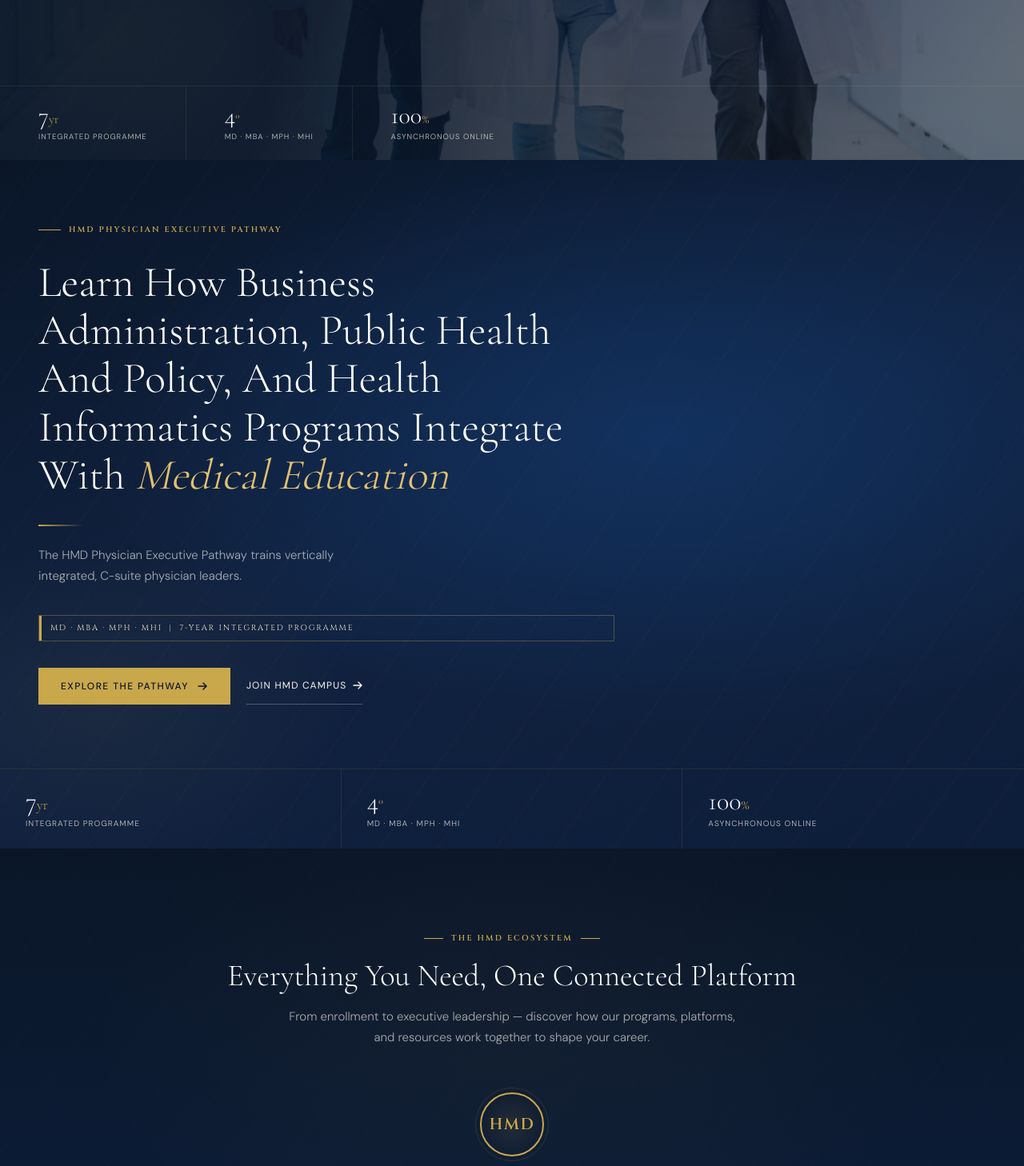
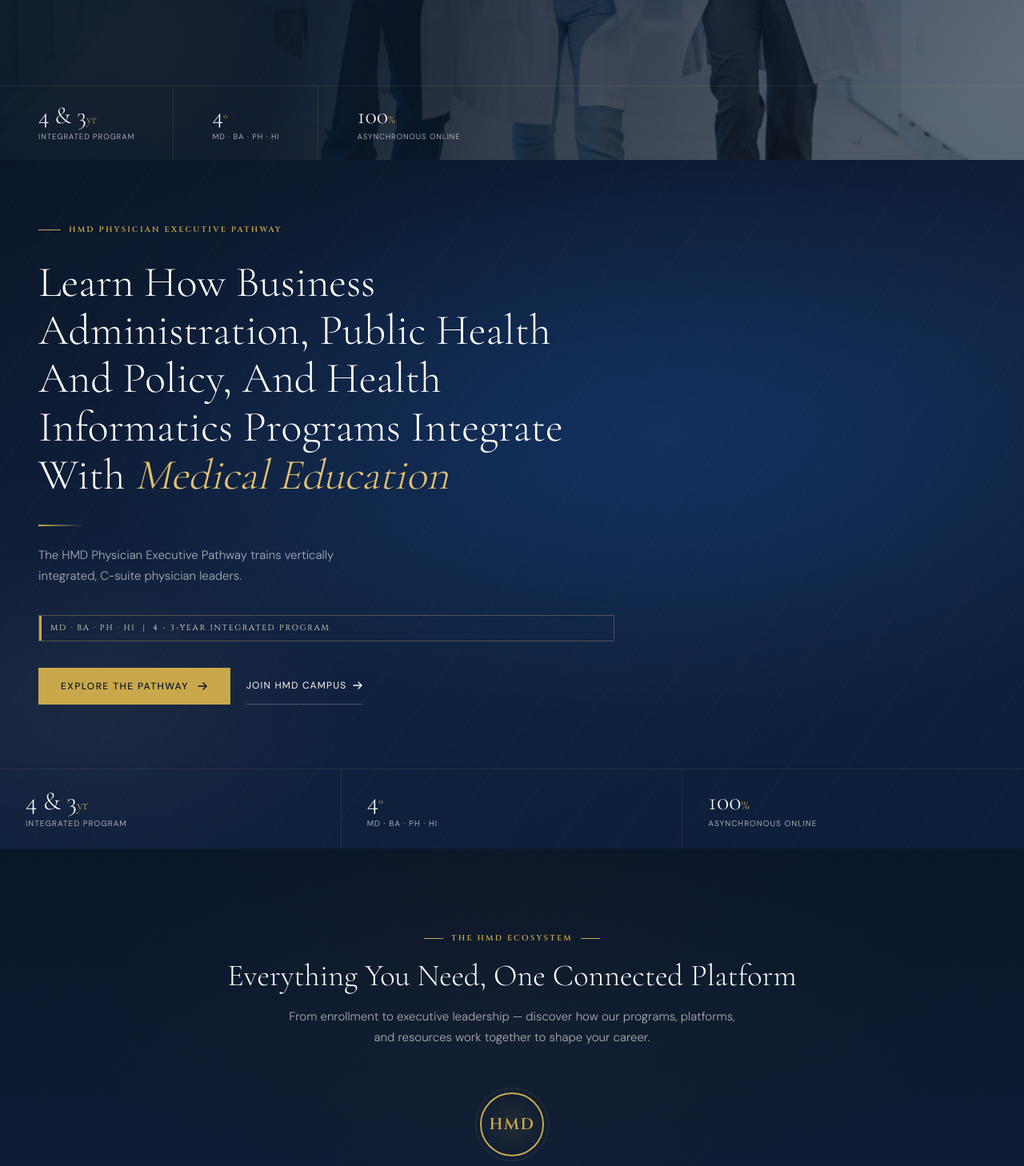
Before and after one commit to abhipatel8675/hmd-app, a Next.js app: page / in a window 1280 px wide. Shown: the part 600-2058 px from the top of the page at 80% size. Built offline with nearby package versions, Linux system fonts and the light colour scheme.

Commit message:
Update degree labels and program duration across all components
- Change MBA/MPH/MHI abbreviations to BA/PH/HI sitewide
- Change 7-year to 4 & 3-year program duration
- Change Programme to Program (British → American spelling)

Co-Authored-By: Claude Sonnet 4.6 <noreply@anthropic.com>

```diff
--- a/app/layout.tsx
+++ b/app/layout.tsx
@@ -27,7 +27,7 @@ const cinzel = Cinzel({
 export const metadata: Metadata = {
   title: "HMD – Physician Executive Pathway",
   description:
-    "MD · MBA · MPH · MHI — a 7-year integrated programme designed for the C-suite from day one.",
+    "MD · BA · PH · HI — a 4 & 3-year integrated program designed for the C-suite from day one.",
 };
 
 export default function RootLayout({
--- a/components/EcosystemSection/index.tsx
+++ b/components/EcosystemSection/index.tsx
@@ -19,7 +19,7 @@ const ecosystem = [
       },
       {
         name: "Physician Executive Pathway",
-        desc: "7-year integrated MD + MBA + MPH + MHI for C-suite leaders",
+        desc: "4 & 3-year integrated MD + BA + PH + HI for C-suite leaders",
       },
       {
         name: "Residency Adjunct Program",
--- a/components/HeroBanner/index.tsx
+++ b/components/HeroBanner/index.tsx
@@ -53,12 +53,12 @@ export default function HeroBanner() {
 
       <div className={styles.statStrip}>
         <div className={styles.stat}>
-          <div className={styles.statNum}>7<span>yr</span></div>
-          <div className={styles.statLabel}>Integrated Programme</div>
+          <div className={styles.statNum}>4 & 3<span>yr</span></div>
+          <div className={styles.statLabel}>Integrated Program</div>
         </div>
         <div className={styles.stat}>
           <div className={styles.statNum}>4<span>°</span></div>
-          <div className={styles.statLabel}>MD · MBA · MPH · MHI</div>
+          <div className={styles.statLabel}>MD · BA · PH · HI</div>
         </div>
         <div className={styles.stat}>
           <div className={styles.statNum}>100<span>%</span></div>
--- a/components/HeroSection/index.tsx
+++ b/components/HeroSection/index.tsx
@@ -24,7 +24,7 @@ export default function HeroSection() {
           </p>
 
           <div className={styles.programmeLabel}>
-            MD · MBA · MPH · MHI &nbsp;|&nbsp; 7-Year Integrated Programme
+            MD · BA · PH · HI &nbsp;|&nbsp; 4 - 3-Year Integrated Program
           </div>
 
           <div className={styles.ctas}>
@@ -47,12 +47,12 @@ export default function HeroSection() {
       {/* Stat Strip */}
       <div className={styles.statStrip}>
         <div className={styles.stat}>
-          <div className={styles.statNum}>7<span>yr</span></div>
-          <div className={styles.statLabel}>Integrated Programme</div>
+          <div className={styles.statNum}>4 & 3<span>yr</span></div>
+          <div className={styles.statLabel}>Integrated Program</div>
         </div>
         <div className={styles.stat}>
           <div className={styles.statNum}>4<span>°</span></div>
-          <div className={styles.statLabel}>MD · MBA · MPH · MHI</div>
+          <div className={styles.statLabel}>MD · BA · PH · HI</div>
         </div>
         <div className={styles.stat}>
           <div className={styles.statNum}>100<span>%</span></div>
--- a/components/ProgramsSection/index.tsx
+++ b/components/ProgramsSection/index.tsx
@@ -33,7 +33,7 @@ export default function ProgramsSection() {
     <section className={styles.wrap}>
       <div className={styles.inner}>
         <div className={styles.header}>
-          <div className={styles.overline}>Our Programmes</div>
+          <div className={styles.overline}>Our Programs</div>
           <h2 className={styles.title}>Physician Pathways Designed for Excellence</h2>
         </div>
 
```
